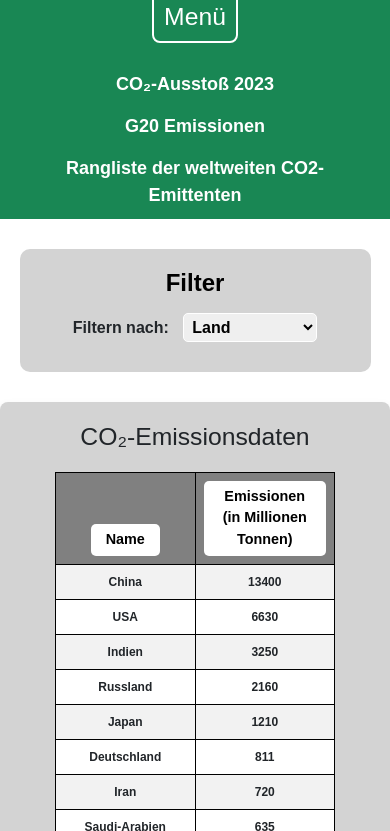
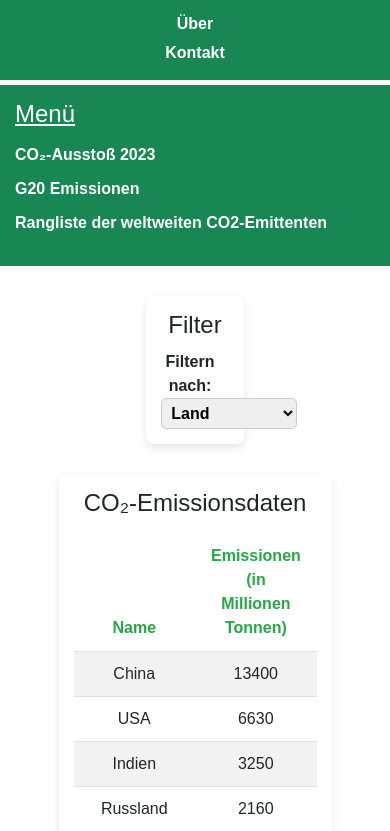
Before and after one commit to TerekSW/CO2-Footprint-Website, a plain HTML site: page src/index.html in a window 390 px wide. Shown: the part 230-1061 px from the top of the page. Drawn offline with nearby package versions, Linux system fonts and the light colour scheme.

Commit message:
Anpassung wegen  bootstrap inkl. besserer Kommentare

```diff
--- a/src/index.html
+++ b/src/index.html
@@ -41,13 +41,13 @@
         <!-- Menu -->
         <section class="menu bg-success"> <!--Hintergrund gruen-->
             <h2>Menü</h2>
-            <ul class="menuList">
+            <ul class="menuList list-unstyled">
                 <!--Beispiellinks passend zur Website-->
                 <li><a href="https://de.statista.com/statistik/daten/studie/37187/umfrage/der-weltweite-co2-ausstoss-seit-1751/"
-                        class="menuLink">CO₂-Ausstoß 2023</a></li>
+                        class="menuLink fw-bold">CO₂-Ausstoß 2023</a></li>
                 <li><a href="https://www.destatis.de/DE/Themen/Laender-Regionen/Internationales/Thema/umwelt-energie/umwelt/G20_CO2.html"
-                        class="menuLink">G20 Emissionen</a></li>
-                <li><a href="https://www.co2online.de/klima-schuetzen/co2-ausstoss-der-laender/" class="menuLink">
+                        class="menuLink fw-bold">G20 Emissionen</a></li>
+                <li><a href="https://www.co2online.de/klima-schuetzen/co2-ausstoss-der-laender/" class="menuLink fw-bold">
                         Rangliste der weltweiten CO2-Emittenten</a></li>
             </ul>
         </section>
@@ -64,7 +64,7 @@
         </section>
 
         <!-- Tabelle -->
-        <section class="tableSection">
+        <section class="tableSection text-center">
             <h2>CO₂-Emissionsdaten</h2>
             <table id="tableData" class="table table-striped table-hover text-center"> <!--Standardtabelle, wechselnde Farben, Hervorheben, zentriert-->
                 <thead>
@@ -83,7 +83,7 @@
 
     <!-- Footer -->
     <footer class="footer text-white text-center py-3 bg-success"> <!--weiße Schrift, zentriert, Hintergrund gruen, vertikales Padding-->
-        <ul class="footerList">
+        <ul class="footerList list-unstyled">
             <li><a href="infos/impressum.html" class="footerLink">Impressum</a></li> <!--Link fuer Impressum-->
             <li><a href="infos/Datenschutzerklärung.pdf" class="footerLink">Datenschutz</a></li> <!--Link fuer Datenschutz-->
         </ul>
--- a/src/stylesheet.css
+++ b/src/stylesheet.css
@@ -1,250 +1,198 @@
-/* index.html */
-/* Allgemeine Einstellungen */
+/*Allgemein*/
 body {
-    font-family: Arial, sans-serif;
+    font-family: Arial, sans-serif; /*Standardschriftart*/
+    background-color: white; /*weißer Hintergrund*/
+}
+
+/* Header */
+.header {
+    padding: 20px 0; /*Vertikaler Innenabstand*/
+}
+
+.header h1 {
+    font-size: 2.5rem; /*Schriftgroeße*/
+    margin-bottom: 10px; /*Abstand unten*/
+}
+
+/* Navigation */
+.navBar {
+    padding: 10px 0; /*Vertikaler Innenabstand*/
+}
+
+.navList {
+    margin: 0; /*Horizontaler Abstand*/
+    padding: 0; /*Innenabstand*/
+}
+
+.navList li {
+    display: inline-block; /*Nebeneinander*/
+    margin: 0 10px; /*Abstand zwischen Links*/
+}
+
+.navLink {
+    text-decoration: none; /*Keine Unterstreichung*/
+    color: white;
+    font-weight: bold; /*Fettgedruckt*/
+}
+
+.navLink:hover {
+    text-decoration: underline; /*Unterstrichen beim Hover*/
+}
+
+/* Menü */
+.menu {
+    margin: 5px auto; /*Zentriert mit Abstand*/
+    padding: 20px;
+    background: white;
+}
+
+.menu h2 {
+    font-size: 1.8rem; /*Schriftgroeße*/
+    margin-bottom: 15px; /*Abstand unten*/
+    color: white;
+    text-decoration: underline; /*Unterstrichen*/
+}
+
+.menuList {
+    padding: 0; /*Kein zusaetzlicher Innenabstand*/
+}
+
+.menuList li {
+    margin-bottom: 10px; /*Abstand zwischen Eintraegen*/
+}
+
+.menuLink {
+    color: white;
+    text-decoration: none; /*Keine Unterstreichung*/
+}
+
+.menuLink:hover {
+    text-decoration: underline; /*Unterstrichen beim Hover*/
+}
+
+/* Filter */
+.filter {
+    margin: 30px auto;
+    padding: 20px;
+    background: white;
+    border-radius: 8px; /*Abgerundete Ecken*/
+    box-shadow: 0 4px 8px rgba(0, 0, 0, 0.1); /*Leichter Schatten*/
+    max-width: 25%; /*Maximale Breite*/
+}
+
+.filter h2 {
+    font-size: 1.5rem; /*Schriftgröße*/
+    margin-bottom: 10px; /*Abstand unten*/
+}
+
+.filterLabel {
+    font-weight: bold; /*Fettgedruckt*/
+    margin-right: 10px; /*Abstand zum Dropdown*/
+}
+
+.filterSelect {
+    padding: 5px; /*Innenabstand*/
+    border-radius: 5px; /*Abgerundete Ecken*/
+    border: 1px solid #ccc; /*Grauer Rand*/
+    font-size: 1rem; /*Schriftgröße*/
+}
+
+/* Tabelle */
+.table {
+    table-layout: fixed; /*Feste Spaltenbreiten*/
+}
+
+.tableSection {
+    margin: 30px auto; /*Zentriert mit Abstand*/
+    padding: 20px;
+    background: white;
+    border-radius: 8px; /*Abgerundete Ecken*/
+    box-shadow: 0 4px 8px rgba(0, 0, 0, 0.1); /*Leichter Schatten*/
+    max-width: 70%; /*Maximale Breite*/
+    overflow-x: auto; /*Horizontale Scrollleiste bei Bedarf*/
+}
+
+.tableSection h2 {
+    font-size: 1.8rem;
+    margin-bottom: 15px;
+}
+
+.tableBtn {
+    background: none; /*Kein Hintergrund*/
+    border: none; /*Kein Rand*/
+    color: #28a745; /*Gruene Schriftfarbe*/
+    font-weight: bold;
+    cursor: pointer; /*Zeiger als Hand*/
+}
+
+.table th,
+.table td {
+    padding: 10px;
+}
+
+.tableBtn:hover {
+    color: red; /*Rote Schriftfarbe beim Hover*/
+}
+
+/* Footer */
+.footer {
+    padding: 20px ;
+    margin-top: 40px;
+}
+
+.footerList {
     margin: 0;
     padding: 0;
 }
 
-/* Header */
-.header {
-    background: green;
-    color: white;
-    text-align: center;
-    padding: 20px;
+.footerList li {
+    display: inline-block; /*Links nebeneinander*/
+    margin: 0 10px; /*Horizontaler Abstand*/
 }
 
-/* Logo */
-.logo {
-    display: flex;
-    justify-content: center;
-    align-items: center;
-    margin: 10px auto;
-}
-
-/* Navigation */
-.nav {
-    background: green;
-    padding: 10px 0;
-    justify-content: center;
-}
-
-.navList {
-    list-style: none;
-    display: flex;
-    justify-content: center;
-    gap: 15px;
-    margin: 0;
-    padding: 0;
-}
-
-.navLink {
-    color: white;
-    text-decoration: none;
-    font-weight: bold;
-    font-size: large;
-}
-
-.navLink:hover {
-    text-decoration: underline;
-}
-
-/* Menü */
-.menu {
-    color: white;
-    display: flex;
-    align-items: center;
-    justify-content: flex-start;
-    /* Standard LTR-Ausrichtung */
-    gap: 20px;
-    margin: 0 0;
-    background: green;
-    padding: 10px 20px;
-    border-top: 2px solid white;
-}
-
-.menu h2 {
-    border: 1px solid white;
-    border-radius: 8px;
-    border-width: 2px;
-    padding: 10px 10px;
-}
-
-/* Menüliste */
-.menuList {
-    list-style: none;
-    display: flex;
-    gap: 15px;
-    margin: 0;
-    padding: 0;
-}
-
-.menuLink {
-    color: white;
-    text-decoration: none;
-    font-weight: bold;
-    font-size: large;
-}
-
-.menuLink:hover {
-    text-decoration: underline;
-}
-
-.filter {
-    text-align: center;
-    margin: 30px auto;
-    padding: 20px;
-    background: lightgrey;
-    border-radius: 10px;
-    max-width: 20%;
-
-}
-
-.filter h2 {
-    margin-bottom: 15px;
-    font-size: 1.5rem;
-    color: black;
-    font-weight: bold;
-}
-
-.filterSelect {
-    padding: 4px;
-    border: 1px solid white;
-    border-radius: 5px;
-    font-size: 1rem;
-    margin-bottom: 10px;
-}
-
-.filterLabel {
-    font-size: 1rem;
-    font-weight: bold;
-    margin-right: 10px;
-}
-
-.table {
-    width: 80%;
-    margin: 20px auto;
-    border-collapse: collapse;
-    overflow-x: auto;
-    table-layout: fixed;
-}
-
-.tableSection {
-    font-weight: bold;
-    text-align: center;
-    margin: 30px auto;
-    padding: 20px;
-    max-width: 100%;
-    background: lightgrey;
-    border-radius: 8px;
-    box-shadow: 0 4px 8px rgba(0, 0, 0, 0.1);
-}
-
-.table thead {
-    background: gray;
+.footerLink {
+    text-decoration: none; /*Keine Unterstreichung*/
     color: white;
 }
 
-.table th,
-.table td {
-    border: 1px solid black;
-    padding: 12px 15px;
-    text-align: center;
-    font-size: 1, 5rem;
-    overflow: hidden;
-    text-overflow: ellipsis;
-    font-size: large;
+.footerLink:hover {
+    text-decoration: underline; /*Unterstrichen beim Hover*/
 }
 
-.table th {
-    font-weight: bold;
-    background: grey;
+/* RTL Unterstützung */
+html[dir="rtl"] {
+    direction: rtl; /*linksbuendige Ausrichtung*/
+    text-align: right; /*rechtsbuendige Ausrichtung*/
 }
 
-.tableBtn {
-    background: white;
-    border: none;
-    border-radius: 5px;
-    padding: 5px 15px;
-    font-weight: bold;
-    font-size: larger;
+html[dir="rtl"] .menu {
+    text-align: right; /*Menü rechtsbuendig*/
 }
 
-.tableBtn:hover {
-    background: green;
+html[dir="rtl"] .menuList {
+    padding-right: 10px; /*Abstand von rechts*/
 }
 
-.footer {
-    background: green;
-    color: white;
-    text-align: center;
-    padding: 20px;
-    margin-top: 20px;
-}
-
-.footerList {
-    list-style: none;
-    display: flex;
-    justify-content: center;
-    gap: 20px;
-    padding: 5px;
-    flex-wrap: wrap;
-}
-
-.footerLink {
-    color: white;
-    font-weight: bold;
-    text-decoration: none;
-}
-
-.footerLink:hover {
-    text-decoration: underline;
-}
-
-/* Tablet */
+/* Responsives Design */
 @media (max-width: 768px) {
-    .menu {
-        flex-direction: column;
-        align-items: center;
+    .header h1 {
+        font-size: 1.8rem; /*Kleinere Schriftgroeße*/
     }
 
-    .menuList {
-        flex-direction: column;
-        text-align: center;
+    .navList li {
+        display: block; /*Links untereinander*/
+        margin: 5px 0; /*Abstand Links*/
     }
 
-    .filter {
-        max-width: 80%;
+    .menu,
+    .filter,
+    .tableSection {
+        padding: 15px; /*Reduzierter Innenabstand*/
     }
 
-    .table th,
-    .table td {
-        font-size: 0.85rem;
+    .menu h2,
+    .filter h2,
+    .tableSection h2 {
+        font-size: 1.5rem; /*Kleinere Ueberschriften*/
     }
 }
-
-/* Smartphone */
-@media (max-width: 480px) {
-    .header h1 {
-        font-size: 1.5rem;
-    }
-
-    .logo {
-        width: 100px;
-        height: 100px;
-    }
-
-    .filter {
-        max-width: 90%;
-    }
-
-    .table th,
-    .table td {
-        font-size: 0.75rem;
-        padding: 8px;
-    }
-
-    .footerList {
-        flex-direction: column;
-    }
-}
```
